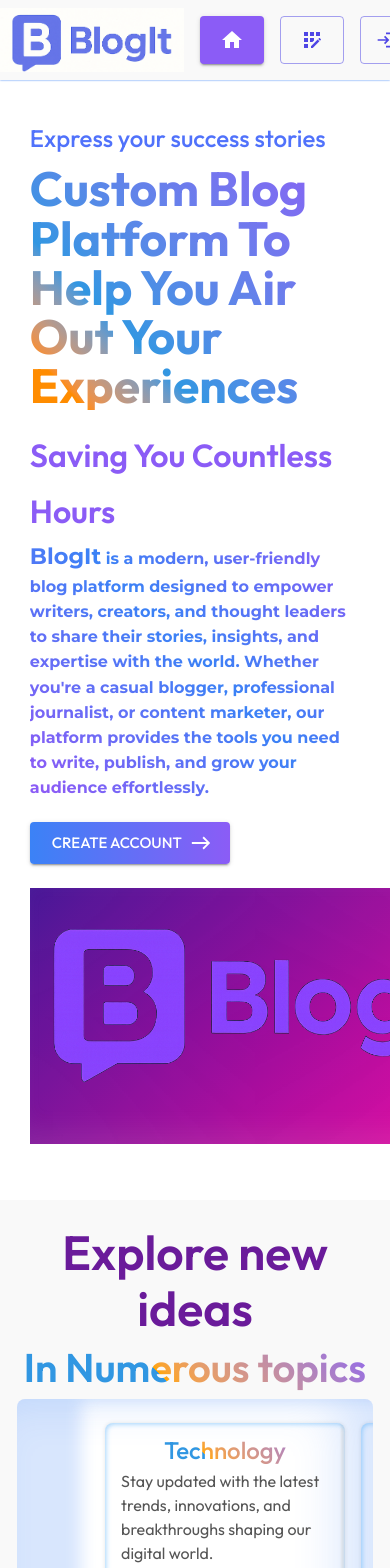
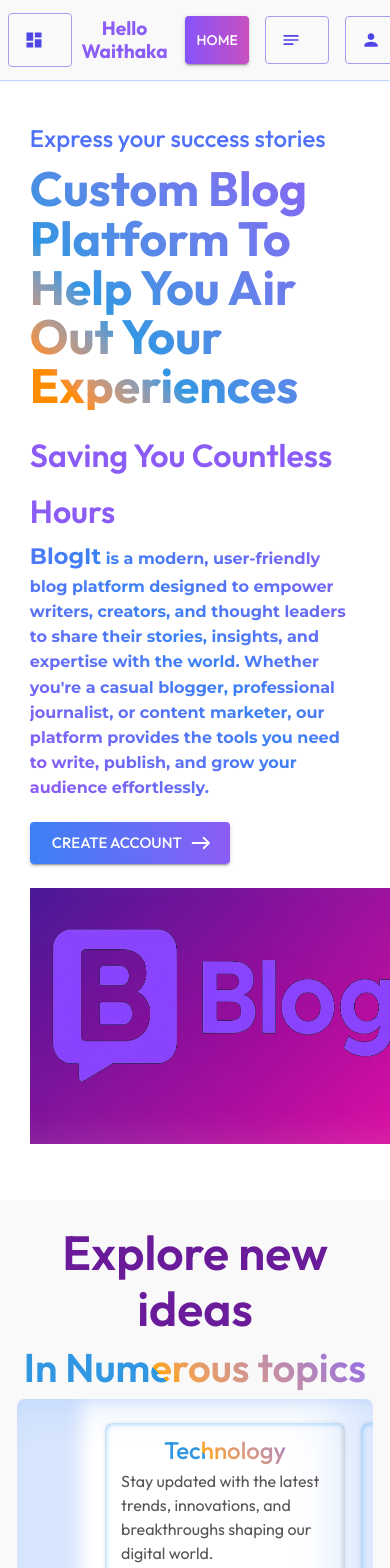
Before and after one commit to WaithakaGuru/BlogIt, a React (Vite) app in the folder frontend/: page / in a window 390 px wide. Shown: the top 1568 px of the page. Built offline with nearby package versions, Linux system fonts and the light colour scheme.

Commit message:
fix hero image overflow in small screens

```diff
--- a/frontend/src/components/NavBar.tsx
+++ b/frontend/src/components/NavBar.tsx
@@ -47,7 +47,7 @@ function NavBar() {
 
   return (
     <>
-      {isLoggedIn ? (
+      {!isLoggedIn ? (
         <Box
           component={"nav"}
           sx={{
@@ -87,14 +87,14 @@ function NavBar() {
             fontSize={"1.2rem"}
             lineHeight={".6cm"}
             color="secondary"
-            px={2}
+            px={".1rem"}
             my={"auto"}
             align="center"
           >
-            Hello {userInfo?.data.firstName}
+            Hello {userInfo?.data.firstName} Waithaka
           </Typography>
 
-          <Stack direction={"row"} gap={2} p={2}>
+          <Stack direction={"row"} gap={2} p={2} width={"max-content"}>
             <Button
               href="/"
               variant={path === "/" ? "contained" : "outlined"}
--- a/frontend/src/pages/HomePage.tsx
+++ b/frontend/src/pages/HomePage.tsx
@@ -92,7 +92,7 @@ function HomePage() {
           component={"img"}
           src="BlogItTransparent1.png"
           height={{ xs: "16rem", md: "25rem" }}
-          minWidth={{ xs: "29.5rem" }}
+          minWidth={{ xs: "28rem" }}
           maxWidth={{ xs: "35rem", sm: "48rem", md: "33rem" }}
           mx={0}
           my={"auto"}
```
